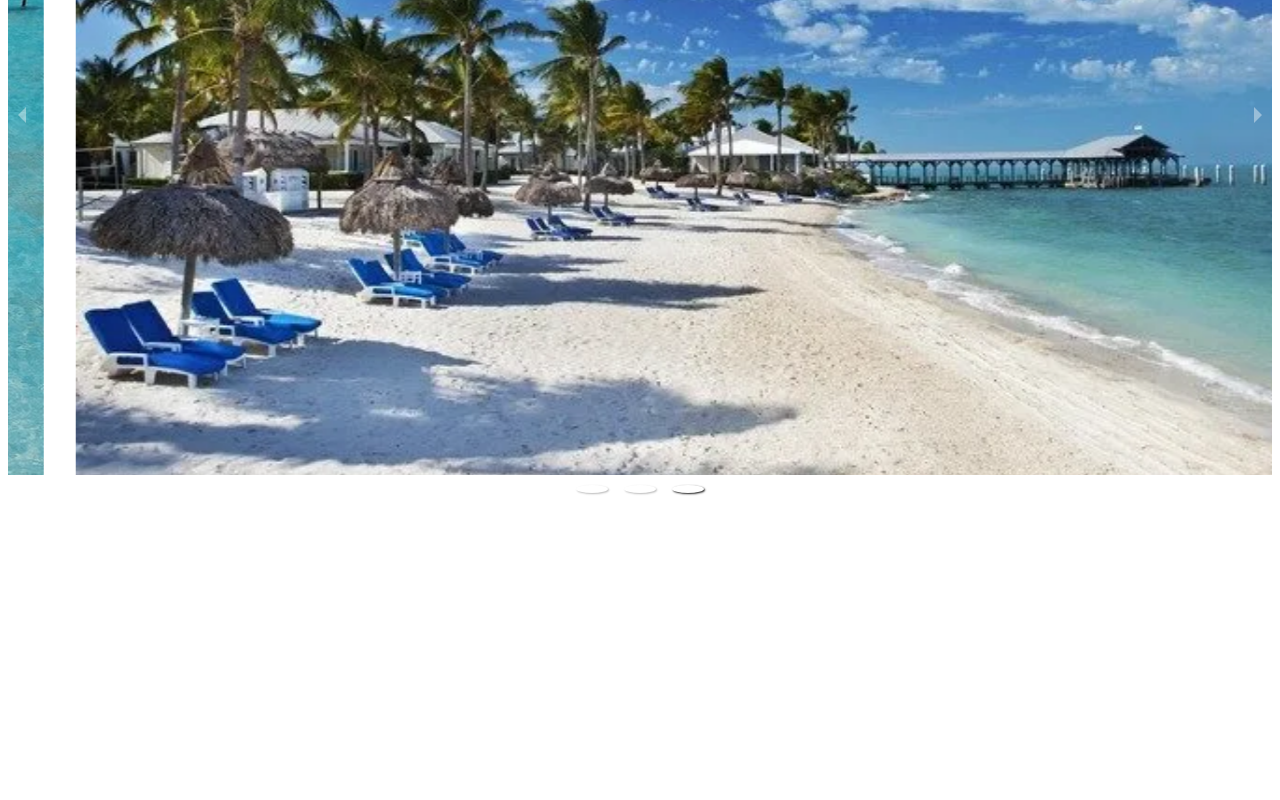
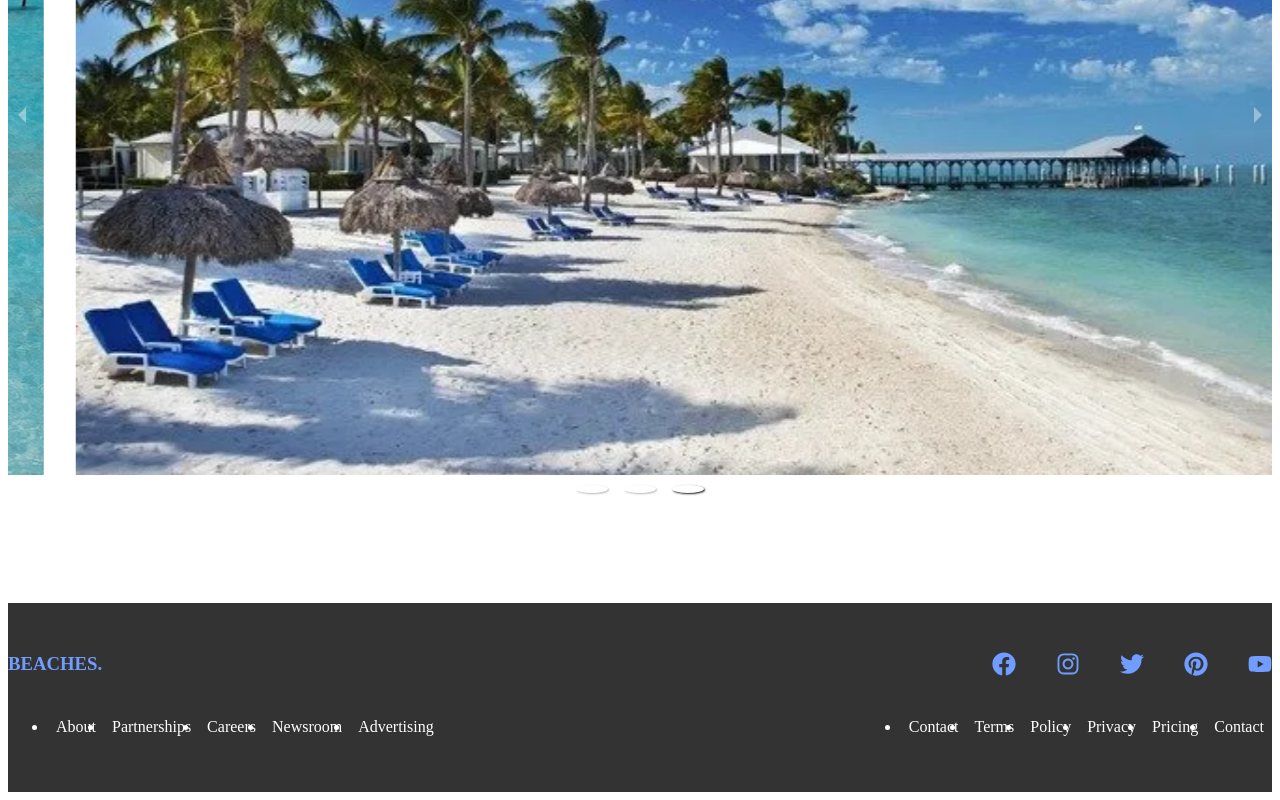
Before and after one commit to kevkenshi-max/Aqua-Esmeralda-Frontend, a React (Create React App) app: page / in a window 1280 px wide. Shown: the part 3026-3826 px from the top of the page. Before the commit the page ends 3637 px from the top, so only its background shows below. Built offline with nearby package versions, Linux system fonts and the light colour scheme.

Commit message:
footer added

```diff
--- a/src/App.js
+++ b/src/App.js
@@ -5,6 +5,7 @@ import Destinations from './components/destinations/Destinations'
 import Search from './components/search/Search'
 import Selects from './components/selects/Selects'
 import ImgCarousel from './components/carousel/ImgCarousel'
+import Footer from './components/footer/Footer'
 
 function App() {
   return (
@@ -15,6 +16,7 @@ function App() {
       <Search />
       <Selects />
       <ImgCarousel />
+      <Footer />
     </div>
   );
 }
--- /dev/null
+++ b/src/components/footer/Footer.js
@@ -0,0 +1,44 @@
+import React from 'react'
+import './FooterStyles.css'
+import { FaFacebook, FaInstagram, FaPinterest, FaTwitter, FaYoutube } from 'react-icons/fa'
+
+
+export default function Footer() {
+  return (
+    <div className="footer">
+        <div className="container">
+            <div className="top">
+                <h3>BEACHES.</h3>
+                <div className="social">
+                    <FaFacebook className='icon' />
+                    <FaInstagram className='icon' />
+                    <FaTwitter className='icon' />
+                    <FaPinterest className='icon' />
+                    <FaYoutube className='icon' />
+                </div>
+            </div>
+            <div className="bottom">
+                <div className="left">
+                    <ul>
+                        <li>About</li>
+                        <li>Partnerships</li>
+                        <li>Careers</li>
+                        <li>Newsroom</li>
+                        <li>Advertising</li>
+                    </ul>
+                </div>
+                <div className="right">
+                    <ul>
+                        <li>Contact</li>
+                        <li>Terms</li>
+                        <li>Policy</li>
+                        <li>Privacy</li>
+                        <li>Pricing</li>
+                        <li>Contact</li>
+                    </ul>
+                </div>
+            </div>
+        </div>
+    </div>
+  )
+}
--- /dev/null
+++ b/src/components/footer/FooterStyles.css
@@ -0,0 +1,46 @@
+.footer {
+    width: 100%;
+    padding: 2rem 0;
+    background-color: #333;
+    color: #fff;
+}
+
+.footer h3 {
+    color: var(--primary-light);
+}
+
+.footer .top, .bottom {
+    display: flex;
+    width: 100%;
+    justify-content: space-between;
+    align-items: center;
+}
+
+.footer .social {
+    display: flex;
+    justify-content: space-between;
+    width: 280px;
+}
+
+.footer .icon {
+    color: var(--primary-light);
+}
+
+.footer .left, .right {
+    display: flex;
+    align-items: center;
+}
+
+.footer ul {
+    display: flex;
+}
+
+.footer li {
+    padding: .5rem;
+}
+
+@media screen and (max-width: 1140px) {
+    .footer ul {
+        flex-direction: column;
+    }
+}
```
